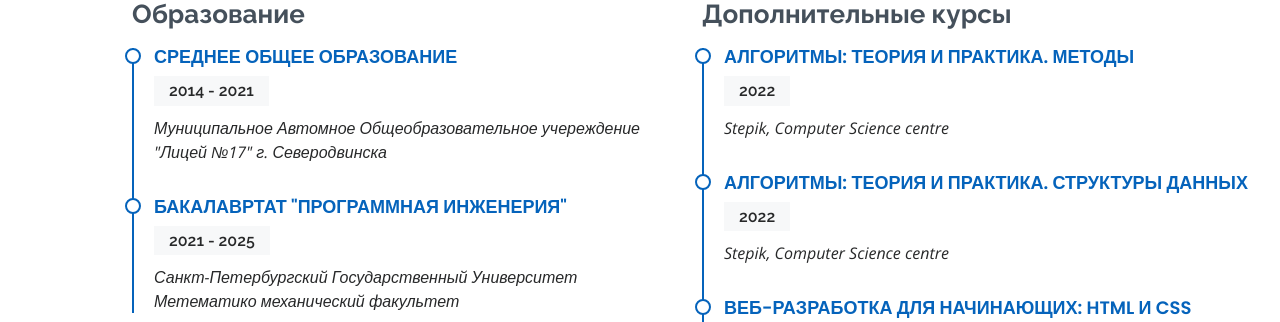
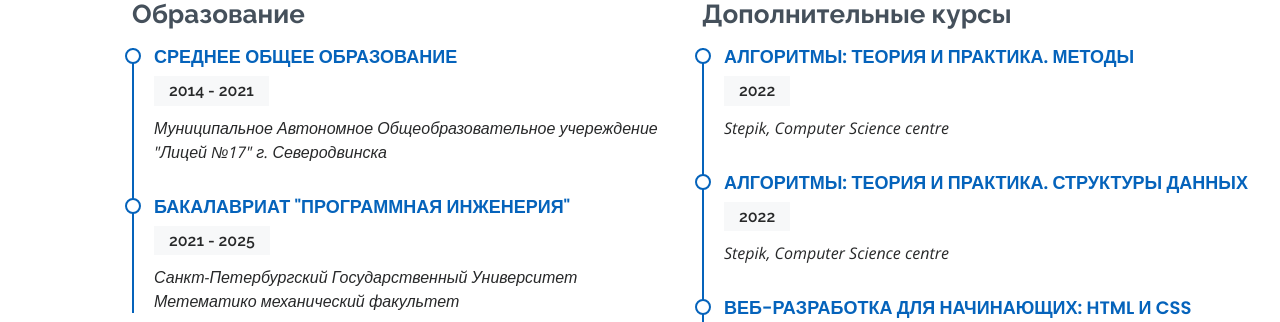
Before and after one commit to DmitryPilyuk/MyProfileSite, a Flask app: page / in a window 1280 px wide. Shown: the part 2009-2331 px from the top of the page. Run offline with Flask 2, Linux system fonts and the light colour scheme; data comes from the database, SQL or seed files in the repository; some libraries are stand-ins or nearby versions.

Commit message:
Typos corrected

```diff
--- a/templates/index.html
+++ b/templates/index.html
@@ -215,10 +215,10 @@
           <div class="resume-item">
             <h4>Среднее общее образование</h4>
             <h5>2014 - 2021</h5>
-            <p><em>Муниципальное Автомное Общеобразовательное учереждение <br> "Лицей №17" г. Северодвинска</em></p>
+            <p><em>Муниципальное Автономное Общеобразовательное учереждение <br> "Лицей №17" г. Северодвинска</em></p>
           </div>
           <div class="resume-item">
-            <h4>Бакалавртат "Программная инженерия"</h4>
+            <h4>Бакалавриат "Программная инженерия"</h4>
             <h5>2021 - 2025</h5>
             <p><em>Санкт-Петербургский Государственный Университет <br> Метематико механический факультет</em></p>
           </div>
```
